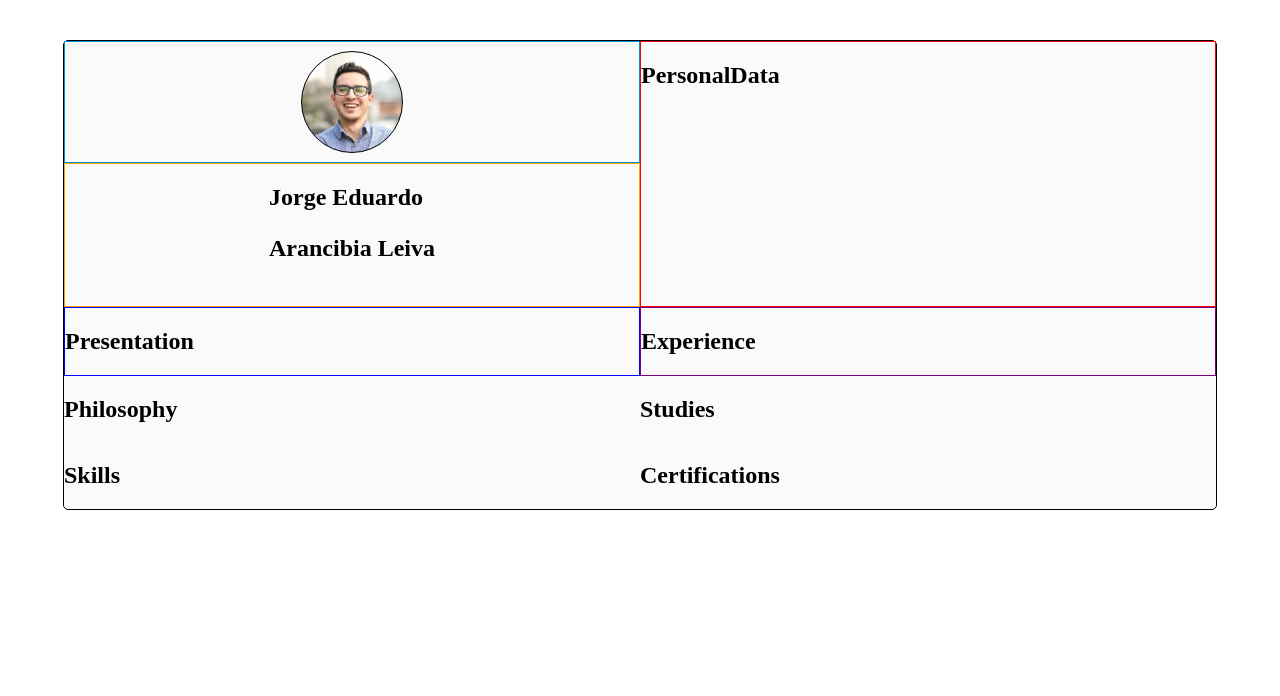
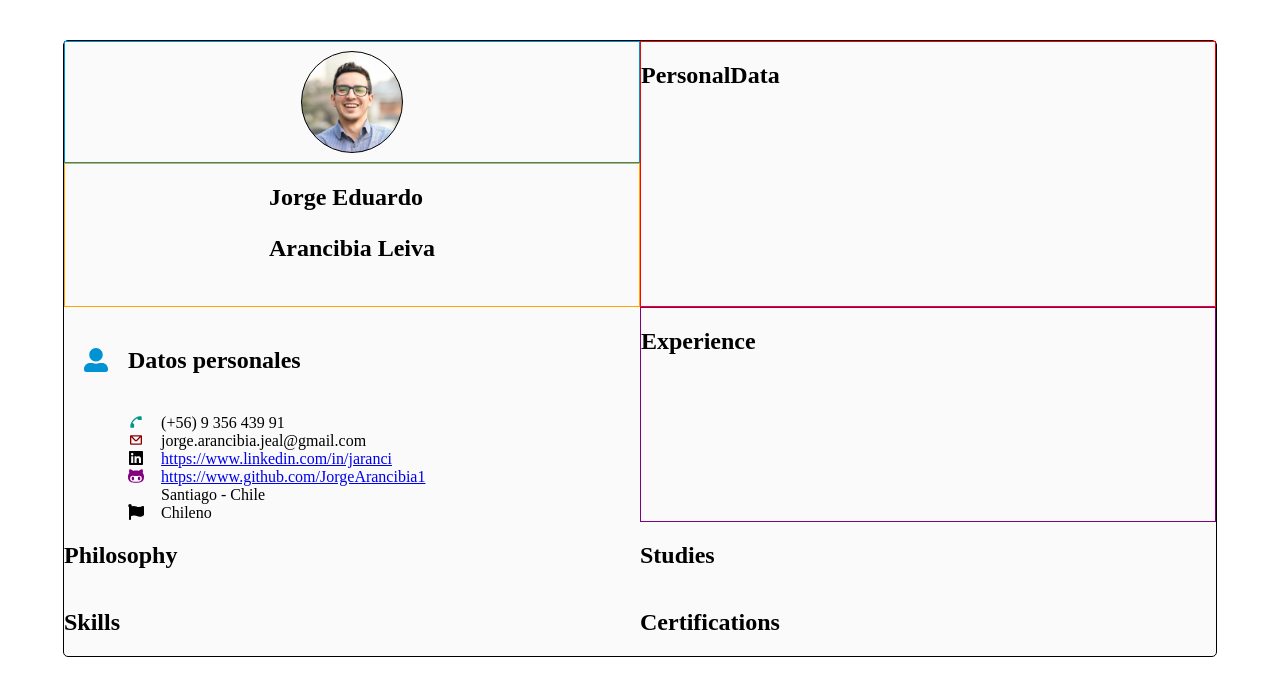
Before and after one commit to JorgeArancibia1/cv-vite, a React (Vite) app: page / in a window 1280 px wide. Shown: the top 696 px of the page. Built offline with nearby package versions, Linux system fonts and the light colour scheme; some icons are missing.

Commit message:
Primer template terminado

```diff
--- a/package.json
+++ b/package.json
@@ -11,7 +11,8 @@
   },
   "dependencies": {
     "react": "^18.2.0",
-    "react-dom": "^18.2.0"
+    "react-dom": "^18.2.0",
+    "react-icons": "^4.12.0"
   },
   "devDependencies": {
     "@types/react": "^18.0.28",
--- a/src/App.tsx
+++ b/src/App.tsx
@@ -7,6 +7,7 @@ import './index.css'
 import { Studies } from './components/Studies';
 import { Skills } from "./components/Skills"
 import { Certifications } from "./components/Certifications"
+import ModuleTemplate from "./components/ModuleTemplate"
 
 function App() {
 
@@ -14,7 +15,9 @@ function App() {
     <div className="generalContainer">
       <Header />
       <PersonalData />
-      <Presentation />
+      <ModuleTemplate title='Datos personales'>
+        <Presentation />
+      </ModuleTemplate>
       <Experience />
       <Philosophy />
       <Studies />
--- /dev/null
+++ b/src/components/ModuleTemplate/index.css
@@ -0,0 +1,24 @@
+/* Arreglo del titulo con icono */
+
+.dp-row {
+  display: grid;
+  grid-template-columns: 1fr 8fr;
+  grid-template-rows: 1fr;
+  align-items: center;
+  justify-items: center;
+}
+
+.dp-title {
+  /* grid-area: title; */
+  width: fit-content;
+  justify-self: start;
+  font-size: 1.5em;
+}
+
+.dp-content {
+  display: grid;
+  grid-template-columns: 1fr 8fr;
+  grid-template-rows: 1fr;
+  align-items: start;
+  justify-items: start;
+}
--- /dev/null
+++ b/src/components/ModuleTemplate/index.tsx
@@ -0,0 +1,26 @@
+import { FaUserAlt } from 'react-icons/fa';
+import './index.css'
+
+// definir tipado props con children
+type ModuleTemplateProps = {
+  children: React.ReactNode;
+  title: string;
+};
+
+const ModuleTemplate = ({ children, title }: ModuleTemplateProps) => {
+  return (
+    <section>
+      <article className='dp-row'>
+        <FaUserAlt className='dp-icon-title' size={'1.5em'} color='#0093D3' />
+        <h5 className='dp-title'>{title}</h5>
+      </article>
+
+      <div className='dp-content'>
+        <div className='space'></div>
+        {children}
+      </div>
+    </section>
+  );
+};
+
+export default ModuleTemplate;
--- a/src/components/Presentation/index.tsx
+++ b/src/components/Presentation/index.tsx
@@ -1,9 +1,32 @@
 import './Presentation.css'
+import { FcPhone } from "react-icons/fc";
+import { CgMail } from "react-icons/cg";
+import { FaLinkedin } from "react-icons/fa";
+import { TfiGithub } from "react-icons/tfi";
+import { FaLocationDot } from "react-icons/fa6";
+import { FaFlag } from "react-icons/fa";
 
 export const Presentation = () => {
   return (
-    <div className="presentation">
-      <h2>Presentation</h2>
+    <div className="presentation-container">
+      {/* Telefono */}
+      <FcPhone />
+      <span>(+56) 9 356 439 91</span>
+      {/* Email */}
+      <CgMail color='darkred' />
+      <span>jorge.arancibia.jeal@gmail.com</span>
+      {/* Linkedin */}
+      <FaLinkedin />
+      <a href="https://www.linkedin.com/in/jaranci/">https://www.linkedin.com/in/jaranci</a>
+      {/* Github */}
+      <TfiGithub color='purple' />
+      <a href="https://www.github.com/JorgeArancibia1/">https://www.github.com/JorgeArancibia1</a>
+      {/* Ubicación */}
+      <FaLocationDot />
+      <span>Santiago - Chile</span>
+      {/* Nacionalidad */}
+      <FaFlag />
+      <span>Chileno</span>
     </div>
   )
 }
--- a/src/components/Presentation/presentation.css
+++ b/src/components/Presentation/presentation.css
@@ -1,5 +1,6 @@
-.presentation {
-  border: 1px solid blue;
+.presentation-container {
+  display: grid;
+  grid-template-columns: 1fr 8fr;
   /* width: 100vw;
   height: 30vh; */
 }
--- a/src/index.css
+++ b/src/index.css
@@ -18,3 +18,20 @@ body .generalContainer {
   width: 90vw;
   border-radius: 5px;
 }
+
+.b {
+  border: 1px solid black;
+}
+
+.b-red {
+  border: 1px solid red;
+}
+
+.b-blue {
+  border: 1px solid blue;
+}
+
+/* GRID */
+.d-grid {
+  display: grid;
+}
```
Also changed, not shown: 1 other file (tests, documents, lock files or other folders).
